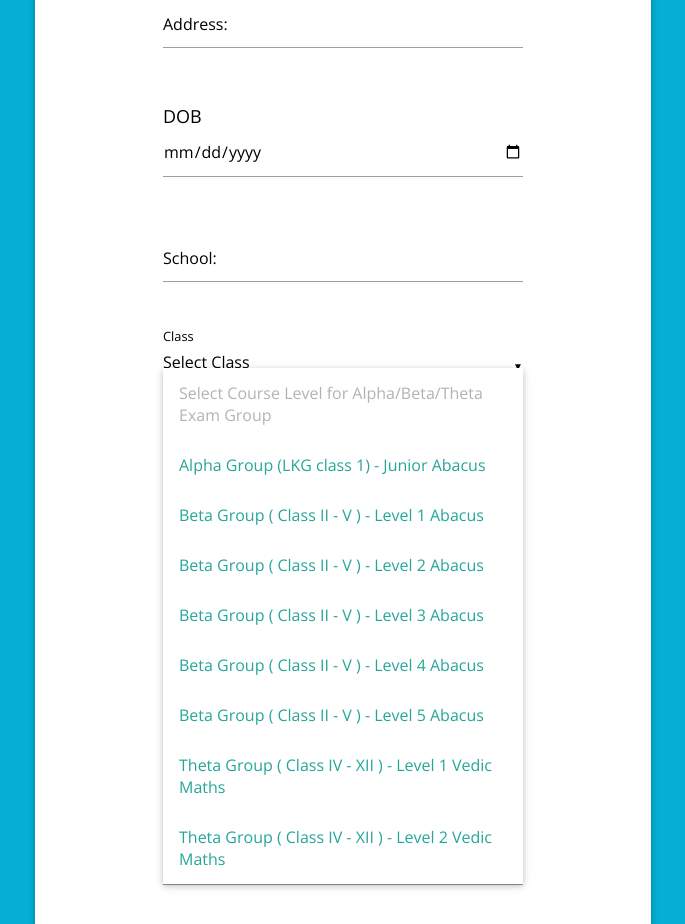
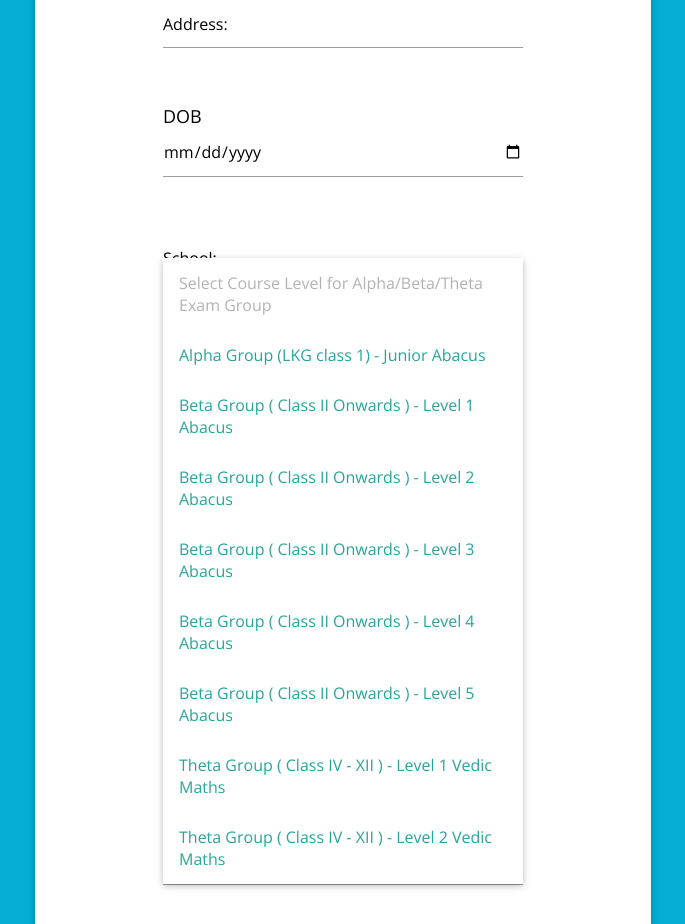
Before and after one commit to aditya999123/navmo, a Django app: page /register/ in a window 1280 px wide, after a click on "Select Course Level for Alpha/Beta/Theta Exam Group". Shown: the part 2089-3013 px from the top of the page, without its empty margins (297-982 px from the left). Run offline with Django 3.2, Linux system fonts and the light colour scheme; data comes from the database, SQL or seed files in the repository; some libraries are stand-ins or nearby versions; some web fonts are replaced.

Commit message:
Improvements in reg module

```diff
--- a/navmo/templates/registration/registration.html
+++ b/navmo/templates/registration/registration.html
@@ -495,11 +495,11 @@
       <select name="group_exam_field2" id="exam_group_field2">
           <option value="None" disabled selected>Select Course Level for Alpha/Beta/Theta Exam Group</option>
           <option value="Alpha Group (LKG class 1) - Junior Abacus">Alpha Group (LKG class 1) - Junior Abacus</option>
-           <option value="Beta Group ( Class II - V ) - Level 1 Abacus">Beta Group ( Class II - V ) - Level 1 Abacus</option>
-           <option value="Beta Group ( Class II - V ) - Level 2 Abacus">Beta Group ( Class II - V ) - Level 2 Abacus</option>
-           <option value="Beta Group ( Class II - V ) - Level 3 Abacus">Beta Group ( Class II - V ) - Level 3 Abacus</option>
-           <option value="Beta Group ( Class II - V ) - Level 4 Abacus">Beta Group ( Class II - V ) - Level 4 Abacus</option>
-           <option value="Beta Group ( Class II - V ) - Level 5 Abacus">Beta Group ( Class II - V ) - Level 5 Abacus</option>
+           <option value="Beta Group ( Class II - V ) - Level 1 Abacus">Beta Group ( Class II Onwards ) - Level 1 Abacus</option>
+           <option value="Beta Group ( Class II - V ) - Level 2 Abacus">Beta Group ( Class II Onwards ) - Level 2 Abacus</option>
+           <option value="Beta Group ( Class II - V ) - Level 3 Abacus">Beta Group ( Class II Onwards ) - Level 3 Abacus</option>
+           <option value="Beta Group ( Class II - V ) - Level 4 Abacus">Beta Group ( Class II Onwards ) - Level 4 Abacus</option>
+           <option value="Beta Group ( Class II - V ) - Level 5 Abacus">Beta Group ( Class II Onwards ) - Level 5 Abacus</option>
             <option value="Theta Group ( Class IV - XII ) - Level 1 Vedic Maths">Theta Group ( Class IV - XII ) - Level 1 Vedic Maths</option>
             <option value="Theta Group ( Class IV - XII ) - Level 2 Vedic Maths">Theta Group ( Class IV - XII ) - Level 2 Vedic Maths</option>
       </select>
```
